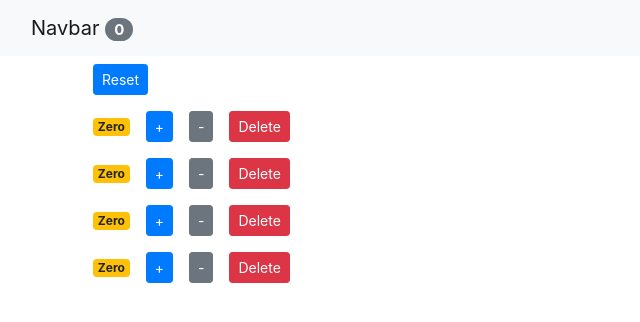
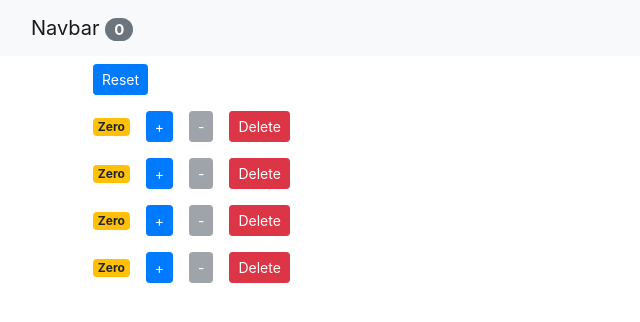
Before and after one commit to Nirzak/React-Practice, a React (Create React App) app: page / in a window 1280 px wide. Shown: the top 322 px of the page, without its empty margins (0-640 px from the left). Built offline with nearby package versions, Linux system fonts and the light colour scheme.

Commit message:
Function to initially disable decrement button

```diff
--- a/src/components/counter.jsx
+++ b/src/components/counter.jsx
@@ -5,10 +5,6 @@ class Counter extends Component {
         tags: ['tag1', 'tag2', 'tag3']
     };*/
 
-    /*styles = {
-        fontSize: 10,
-        fontWeight: "bold"
-    };*/
 
     /*handleIncrement = () =>{
         this.setState({count: this.state.count + 1})
@@ -19,7 +15,7 @@ class Counter extends Component {
         return (<div>
                 <span className={this.getBadgeClasses()}>{this.formatCount()}</span>
                 <button onClick={() => this.props.onIncrement(this.props.counter)} className='btn btn-primary btn-sm m-2'>+</button>
-                <button onClick={() => this.props.onDecrement(this.props.counter)} className='btn btn-secondary btn-sm m-2'>-</button>
+                <button disabled={this.getStatus()} onClick={() => this.props.onDecrement(this.props.counter)} className='btn btn-secondary btn-sm m-2'>-</button>
                 <button onClick={() => this.props.onDelete(this.props.counter.id)} className='btn btn-danger btn-sm m-2'>Delete</button>
                 </div>);
     }
@@ -29,6 +25,11 @@ class Counter extends Component {
         return classes;
     }
 
+    getStatus(){
+        const {value} = this.props.counter;
+        return value>0? false:true;
+    }
+
     formatCount(){
         const { value } = this.props.counter;
         return value ===0? 'Zero' : value;
```
